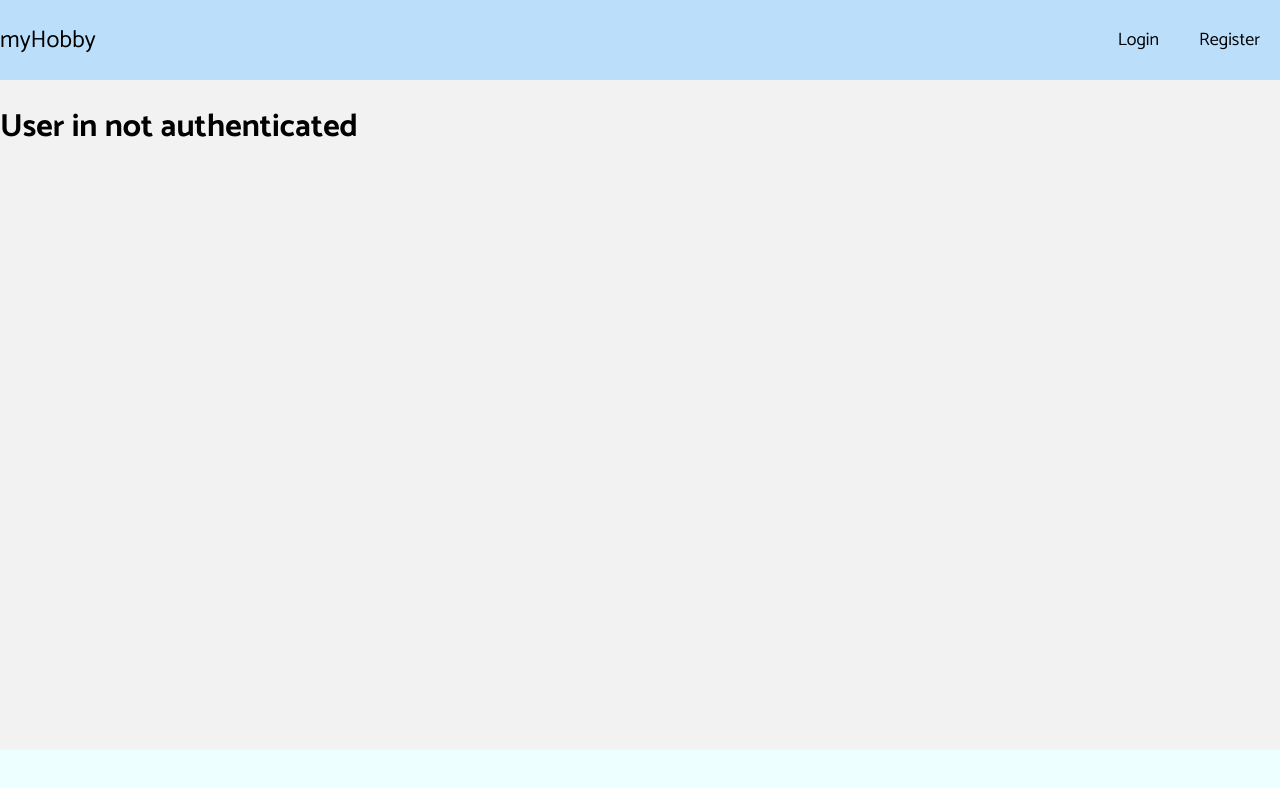
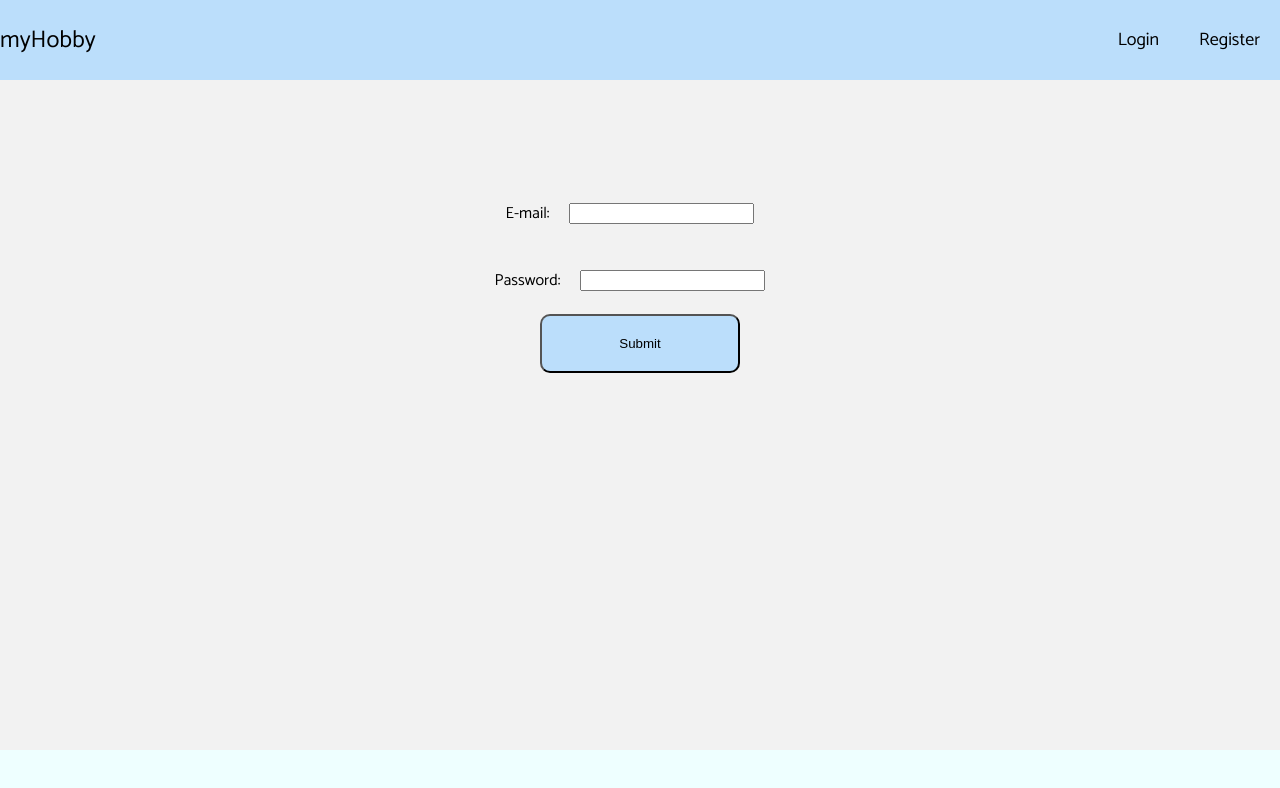
Before and after one commit to filipg/my-hobby-react-app, a React (Create React App) app: page / in a window 1280 px wide. Shown: the top 788 px of the page. Built offline with nearby package versions, Linux system fonts and the light colour scheme.

Commit message:
Add logic to change between login and register page

```diff
--- a/src/App.js
+++ b/src/App.js
@@ -1,20 +1,23 @@
 import React, { Component } from 'react';
 import './App.scss';
 import Layout from './Layout/Layout';
+import Auth from './Auth/Auth';
 
 class App extends Component {
 
     state = {
-        isUserAuthenticated: false
+        isUserAuthenticated: false,
+        displayLoginPage: true
     }
 
+    checkDisplayLogin = value => this.setState({displayLoginPage: value})
+
     render() {
-
-        const isUserAuth = this.state.isUserAuthenticated ? <h1>User is authenticated</h1> : <h1>User in not authenticated</h1>;
+        const isUserAuth = this.state.isUserAuthenticated ? <h1>User is authenticated</h1> : <Auth displayLoginPage={this.state.displayLoginPage}/>
 
         return (
             <div>
-                <Layout isAuthenticated={this.state.isUserAuthenticated}>
+                <Layout isAuthenticated={this.state.isUserAuthenticated} displayLogin={(condition) => this.checkDisplayLogin(condition)}>
                     {isUserAuth}
                 </Layout>
             </div>
--- a/src/Auth/Auth.js
+++ b/src/Auth/Auth.js
@@ -0,0 +1,39 @@
+import React from 'react';
+import classes from './Auth.module.scss';
+
+const auth = props => {
+    if (props.displayLoginPage) {
+        return (
+            <form className={classes.Form}>
+                <label>
+                    E-mail:
+                    <input type="text" name="name" />
+                </label>
+                <label>
+                    Password:
+                    <input type="password" name="password" />
+                </label>
+                <input className={classes.Button} type="submit" value="Submit" />
+            </form>
+        )
+    } else {
+        return (
+            <form className={classes.Form}>
+                <label>
+                    E-mail:
+                    <input type="text" name="name" />
+                </label>
+                <label>
+                    Password:
+                    <input type="password" name="password" />
+                </label>
+                <label>
+                    Confirm password:
+                    <input type="password" name="confirmPassword" />
+                </label>
+                <input className={classes.Button} type="submit" value="Submit" />
+            </form>
+        )
+    }
+}
+export default auth;
--- /dev/null
+++ b/src/Auth/Auth.module.scss
@@ -0,0 +1,25 @@
+.Form {
+  display: flex;
+  flex-direction: column;
+  justify-content: center;
+  align-items: center;
+  padding: 100px;
+
+  label {
+    padding: 20px;
+
+    input {
+      margin: 0 20px;
+    }
+  }
+
+  .Button {
+    width: 200px;
+    padding: 20px;
+    text-decoration: none;
+    outline: none;
+    border-radius: 10px;
+    background: #bbdefb;
+    cursor: pointer;
+  }
+}
--- a/src/Layout/Header/Header.js
+++ b/src/Layout/Header/Header.js
@@ -15,8 +15,8 @@ const header = (props) => {
     } else {
         headerContent = (
             <ul>
-                <li><a>Login</a></li>
-                <li><a>Register</a></li>
+                <li><a onClick={() => props.displayLogin(true)}>Login</a></li>
+                <li><a onClick={() => props.displayLogin(false)}>Register</a></li>
             </ul>
         )
     }
--- a/src/Layout/Layout.js
+++ b/src/Layout/Layout.js
@@ -6,7 +6,7 @@ import Footer from './Footer/Footer';
 const layout = props => (
     <Aux>
         <header>
-            <Header isAuthenticated={props.isAuthenticated}/>
+            <Header isAuthenticated={props.isAuthenticated} displayLogin={(condition) => props.displayLogin(condition)}/>
         </header>
         <main>
             {props.children}
```
